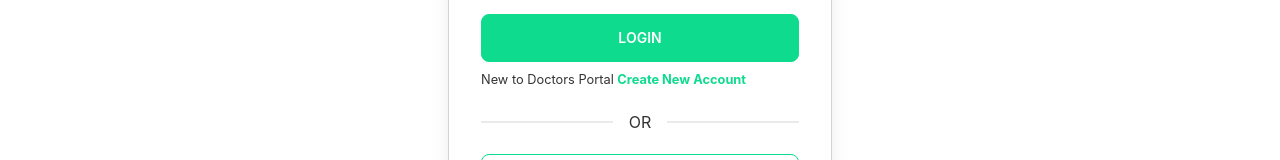
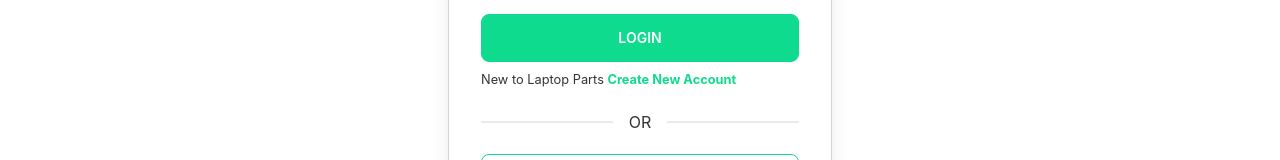
Before and after one commit to syedmehedi0003/Laptop-accesories-12, a React (Create React App) app: page /login in a window 1280 px wide. Shown: the part 516-676 px from the top of the page. Built offline with nearby package versions, Linux system fonts and the light colour scheme; no server answers.

Commit message:
new commit

```diff
--- a/src/Pages/Login/Login.js
+++ b/src/Pages/Login/Login.js
@@ -132,7 +132,7 @@ const Login = () => {
 
                     </form>
 
-                    <small> <p>New to Doctors Portal <Link className='text-primary font-bold' to="/signup">Create New Account</Link></p></small>
+                    <small> <p>New to Laptop Parts <Link className='text-primary font-bold' to="/signup">Create New Account</Link></p></small>
                     <div className="divider">OR</div>
 
                     <button className="btn btn-outline btn-primary"
```
